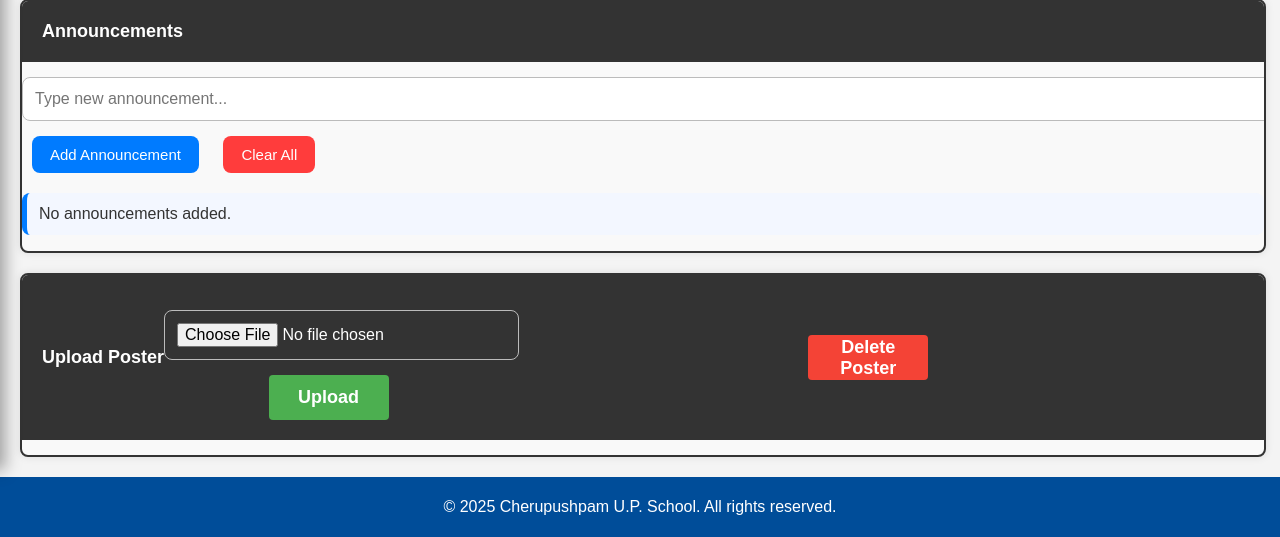
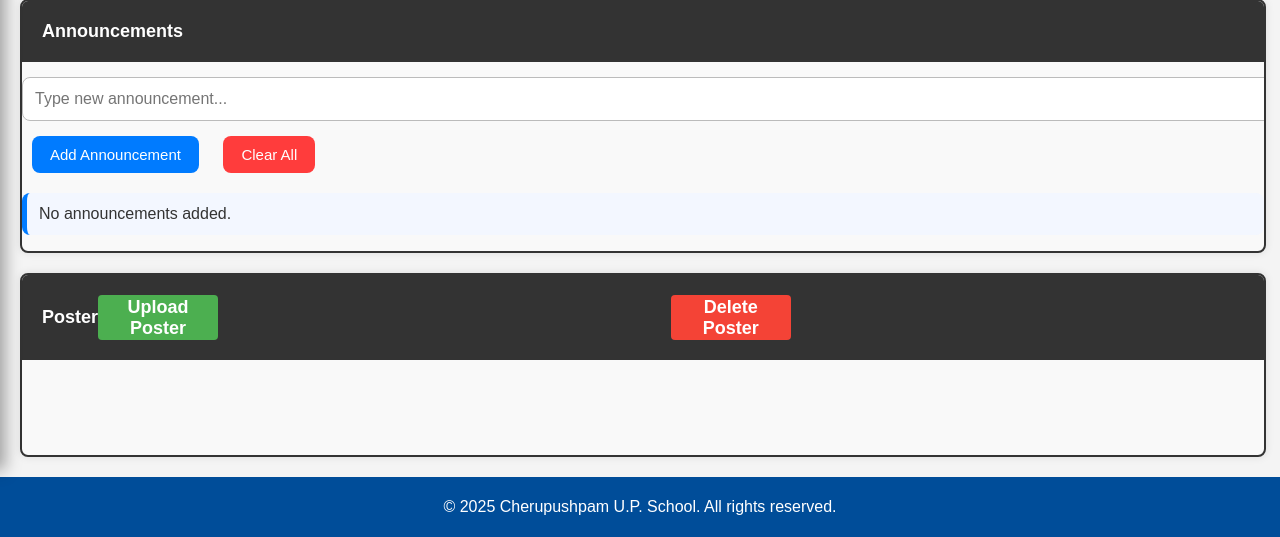
Before and after one commit to JDXing/project, a Flask app: page /admin in a window 1280 px wide. Shown: the part 405-942 px from the top of the page. Run offline with Flask 3, Linux system fonts and the light colour scheme; the visitor is signed in with stand-in values (Sample User, id 1).

Commit message:
devito's 22nd commit

```diff
--- a/templates/admin.html
+++ b/templates/admin.html
@@ -62,7 +62,7 @@
 
         <!-- Flash Messages -->
         <div class="content">
-            {% with messages = get_flashed_messages() %}
+            {% with messages = get_flashed_messages(category_filter=["gallery"]) %}
             {% if messages %}
             <div class="alert-box">
                 {% for message in messages %}
@@ -124,24 +124,40 @@
 
     <div class="admin-box">
         <div class="announce-bar">
-            <div class="title">Upload Poster</div>
+            <div class="title">Poster</div>
 
-            <form action="/upload_poster" method="POST" enctype="multipart/form-data">
-                <input type="file" name="poster" accept="image/*" required>
-                <button type="submit" class="btn add">Upload</button>
+            <form id="posterForm" action="{{ url_for('upload_poster') }}" method="POST" enctype="multipart/form-data">
+                <input type="file" id="posterInput" name="poster" accept="image/*" style="display:none;"
+                    onchange="document.getElementById('posterForm').submit();">
+                <button type="button" class="btn add"
+                    onclick="document.getElementById('posterInput').click();">Upload Poster</button>
             </form>
+
             <button type="button" class="btn remove" onclick="openRemovePosterPanel()">Delete Poster</button>
+        </div>
 
+        <div class="content">
+            {% with messages = get_flashed_messages(category_filter=["poster"]) %}
+            {% if messages %}
+            <div class="alert-box">
+                {% for message in messages %}
+                <p>{{ message }}</p>
+                {% endfor %}
+            </div>
+            {% endif %}
+            {% endwith %}
+        </div>
+    </div>
     <!-- Hidden panel -->
     <div id="removePosterPanel" style="display:none;">
         <button type="button" class="close-btn" onclick="closeRemovePosterPanel()">✕</button>
 
         <form action="{{ url_for('remove_poster') }}" method="POST">
             <h2>Select Posters to Delete</h2>
-                    <div class="gallery">
+            <div class="poster">
                 {% if posters %}
                 {% for poster in posters %}
-                        <label class="gallery-item">
+                <label class="poster-item">
                     <img src="{{ url_for('static', filename='posters/' + poster) }}" alt="{{ poster }}">
                     <input type="checkbox" name="selected_posters" value="{{ poster }}">
                 </label>
@@ -152,8 +168,6 @@
             </div>
             <button type="submit" class="btn delete">Delete Selected</button>
         </form>
-            </div>
-        </div>
     </div>
 
     <footer>
```
Also changed, not shown: static/admin.css (+52 -0 lines). Lines whose indentation alone changed are shown as unchanged.
